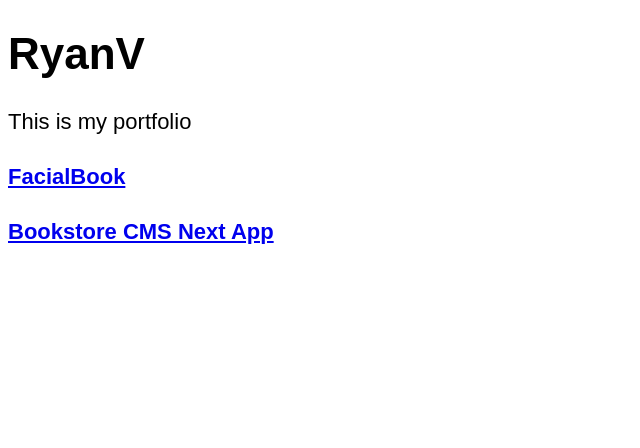
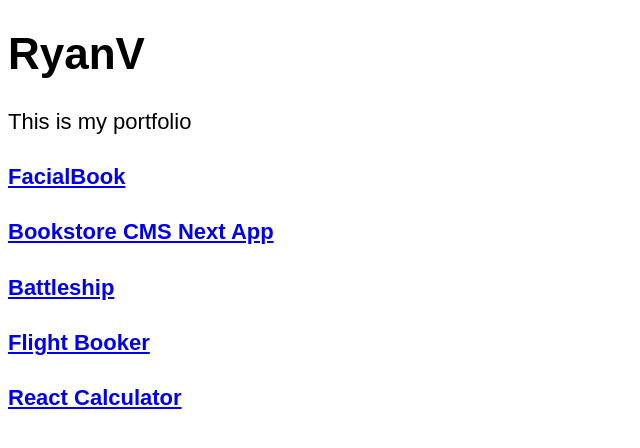
Before and after one commit to rvvergara/my-portfolio, a Next.js app: page / in a window 1280 px wide. Shown: the top 448 px of the page, without its empty margins (0-640 px from the left). Built offline with nearby package versions, Linux system fonts and the light colour scheme.

Commit message:
Add a couple more projects to the list

```diff
--- a/components/Project.js
+++ b/components/Project.js
@@ -12,7 +12,7 @@ const Project = ({ project }) => (
       &nbsp;
       <a href={project.demoLink}>Demo</a>
     </div>
-    <ProjectImages screenshots={project.screenshots} />
+    {project.screenshots.length > 0 && <ProjectImages screenshots={project.screenshots} />}
     <div>
       { ReactHtmlParser(project.description) }
     </div>
--- a/data/projects.js
+++ b/data/projects.js
@@ -114,4 +114,112 @@ export default [
       },
     ],
   },
+  {
+    id: 3,
+    title: 'Battleship',
+    subtitle: 'Classic Strategy Board Game recreated using plain vanilla JavaScript',
+    repository: 'https://github.com/rvvergara/battleship',
+    demoLink: 'https://ryto-battleship-game.netlify.com/',
+    technologies: ['javascript', 'jest', 'webpack'],
+    description: `
+    <p>This project utilizes the factory and module architecture pattern. This is also the first project where I showcase my Jest skills.</p>
+    <h3>Features:</h3>
+    <ol>
+      <li>User plays against an artificial intelligence</li>
+      <li>User can drag and drop his/her ships to desired position and orientation.</li>
+      <li>Enemy ships are set in random positions.</li>
+    </ol>
+    `,
+    screenshots: [
+      {
+        photo: 'http://tinyimg.io/i/hG4YbJt.png',
+        thumbnail: 'http://tinyimg.io/i/hG4YbJt.png',
+        caption: 'Left side is user board, right side is the AI board',
+      },
+      {
+        photo: 'http://tinyimg.io/i/kMSSWI7.png',
+        thumbnail: 'http://tinyimg.io/i/kMSSWI7.png',
+        caption: 'Ships turn red when hit',
+      },
+      {
+        photo: 'http://tinyimg.io/i/PgMdbp9.png',
+        thumbnail: 'http://tinyimg.io/i/PgMdbp9.png',
+        caption: 'Computer beats you',
+      },
+    ],
+  },
+  {
+    id: 4,
+    title: 'Flight Booker',
+    subtitle: 'A simple app to book flights built with Rails',
+    technologies: ['ruby', 'ruby on rails', 'postgresql', 'bootstrap', 'rspec'],
+    repository: 'https://github.com/rvvergara/flight-booker',
+    demoLink: 'https://flight-booker-121618.herokuapp.com/',
+    description: `
+      <p>This rails app is a simple showcase of utilizing the power of Rails forms.</p>
+      <h3>Features:</h3>
+      <ol>
+        <li>Users can search flights based on departure and arrival airports and flight dates.</li>
+        <li>Users can select flights based on search results.</li>
+        <li>Users can fill out a booking form.</li>
+        <li>Users can edit booking form for flights.</li>
+      </ol>
+    `,
+    screenshots: [
+      {
+        photo: 'http://tinyimg.io/i/PUwQpsC.png',
+        thumbnail: 'http://tinyimg.io/i/PUwQpsC.png',
+        caption: 'Homepage',
+      },
+      {
+        photo: 'http://tinyimg.io/i/GfvCbSq.png',
+        thumbnail: 'http://tinyimg.io/i/GfvCbSq.png',
+        caption: 'User can select which flight to book',
+      },
+      {
+        photo: 'http://tinyimg.io/i/ZAe05RN.png',
+        thumbnail: 'http://tinyimg.io/i/ZAe05RN.png',
+        caption: 'User then fills out his/her details in the booking form',
+      },
+      {
+        photo: 'http://tinyimg.io/i/7cvVxWb.png',
+        thumbnail: 'http://tinyimg.io/i/7cvVxWb.png',
+        caption: 'User gets confirmation receipt for the booking',
+      },
+    ],
+  },
+  {
+    id: 5,
+    title: 'React Calculator',
+    subtitle: 'A simple calculator app built with React',
+    technologies: ['react', 'sass', 'javascript', 'flexbox'],
+    repository: 'https://github.com/rvvergara/react-calculator',
+    demoLink: 'https://ryto-react-calculator.netlify.com/',
+    description: `
+    <p>In this react app, I showcased basic usage of React hooks as well as fundamental mathematical logic building.</p>
+    <h3>Features</h3>
+    <ol>
+      <li>All basic arithmetic operations</li>
+      <li>Error message when division by zero is attempted</li>
+      <li>Highly responsive design</li>
+    </ol>
+    `,
+    screenshots: [
+      {
+        photo: 'http://tinyimg.io/i/fwhA9L1.png',
+        thumbnail: 'http://tinyimg.io/i/fwhA9L1.png',
+        caption: 'Clean design',
+      },
+      {
+        photo: 'http://tinyimg.io/i/NCqT9bX.png',
+        thumbnail: 'http://tinyimg.io/i/NCqT9bX.png',
+        caption: 'Screen shows what operation is happening',
+      },
+      {
+        photo: 'http://tinyimg.io/i/Eksfa9n.png',
+        thumbnail: 'http://tinyimg.io/i/Eksfa9n.png',
+        caption: 'Shows an error message on screen when division by zero is attempted',
+      },
+    ],
+  },
 ];
```
